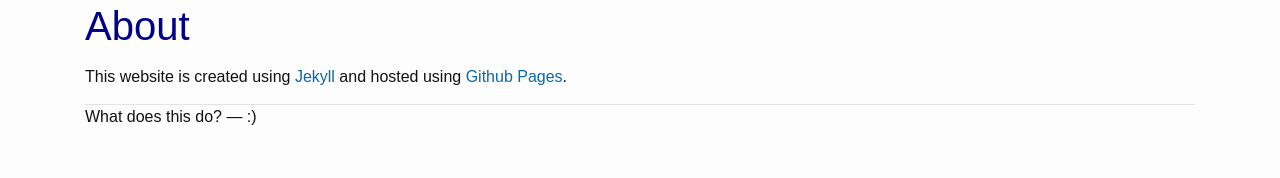
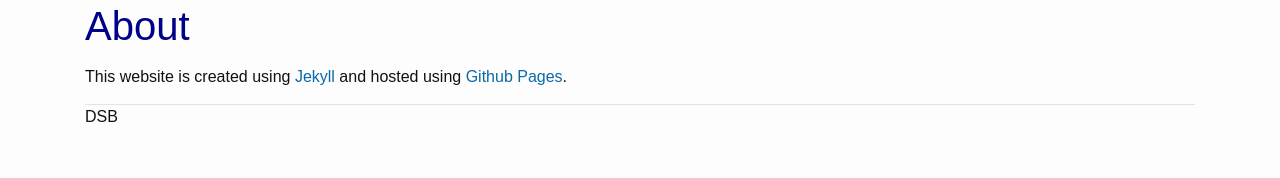
Before and after one commit to squid256/immerse_site, a Jekyll site: the page built from _pages/about.md, in a window 1280 px wide. Shown: the part 122-300 px from the top of the page. Built offline with Jekyll 4.4.1, drawn with Linux system fonts in a browser that asks for light colours.

Commit message:
'bout time

```diff
--- a/_pages/about.md
+++ b/_pages/about.md
@@ -6,6 +6,5 @@ title: About
 This website is created using [Jekyll](https://jekyllrb.com/) and hosted using [Github Pages](https://pages.github.com/).
 
 ---
-What does this do?
----
-:)
+
+DSB
```
